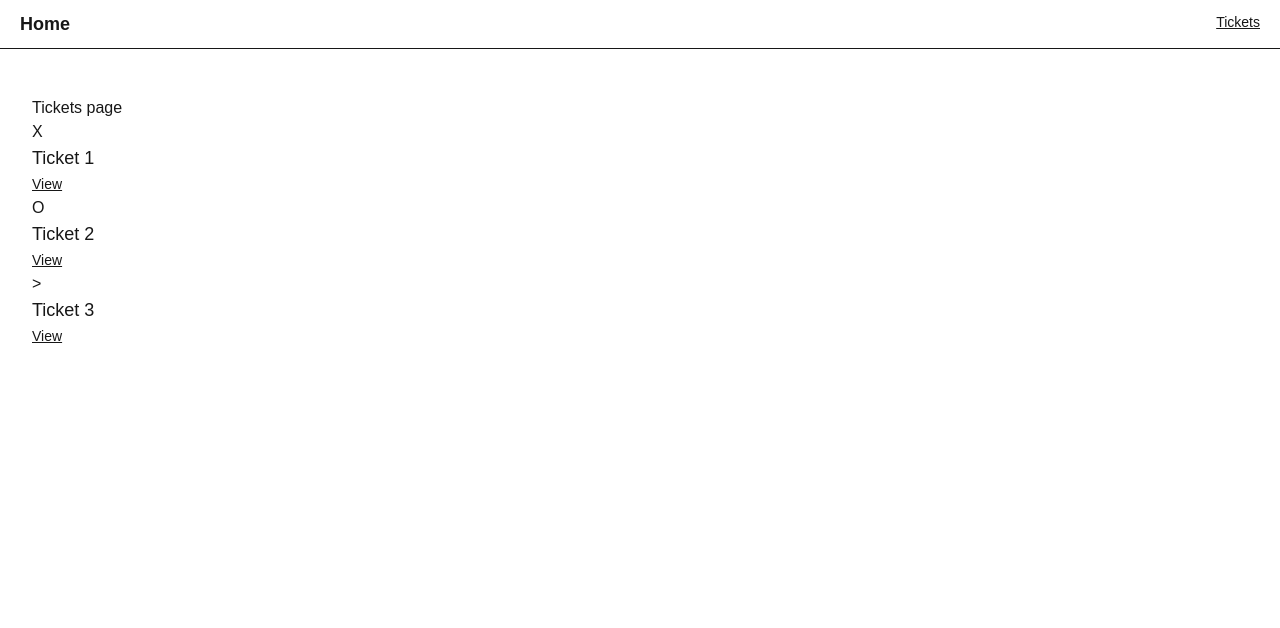
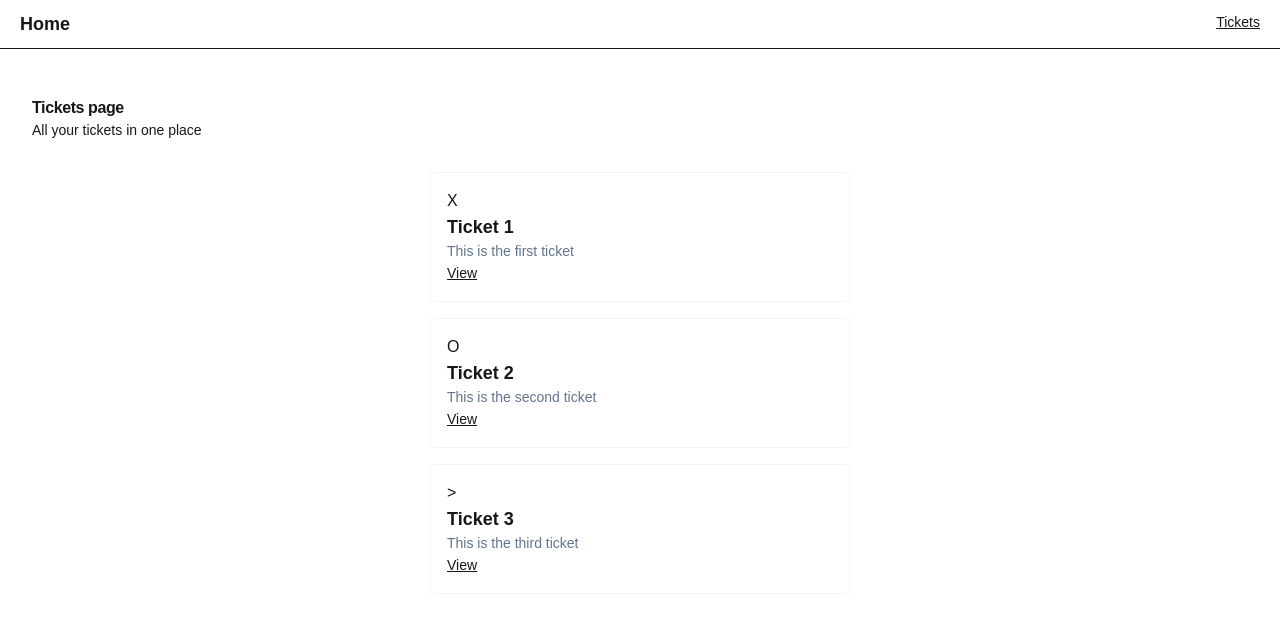
Before and after one commit to illusivesunrae/road-to-next, a Next.js app: page /tickets in a window 1280 px wide. Shown: the top 628 px of the page. Built offline with nearby package versions, Linux system fonts and the light colour scheme.

Commit message:
Updated styling using tailwind utilities

```diff
--- a/src/app/page.tsx
+++ b/src/app/page.tsx
@@ -3,12 +3,17 @@ import { ticketsPath } from "@/paths";
 
 const HomePage = () => {
   return (
-    <div>
-      <h2>Homepage</h2>
+    <div className="flex-1 flex flex-col gap-y-8">
+      <div>
+        <h2 className="text-3-xl font-bold tracking-tight">Homepage</h2>
+        <p className="text-sm text-muted-foreground">Your home place to start</p>
+      </div>
+      <div className="flex-1 flex flex-col items-center">
+        <Link href={ticketsPath()} className="underline">
+          Go to tickets
+        </Link>
+      </div>
 
-      <Link href={ticketsPath()} className="underline">
-        Go to tickets
-      </Link>
     </div>
   );
 }
--- a/src/app/tickets/page.tsx
+++ b/src/app/tickets/page.tsx
@@ -10,15 +10,21 @@ const TICKET_ICONS = {
 
 const TicketsPage = () => {
     return (
+      <div className="flex-1 flex flex-col gap-y-8">
         <div>
-        <h2>Tickets page</h2>
+          <h2 className="text-3-xl font-bold tracking-tight">Tickets page</h2>
+          <p className="text-sm text-muted-foreground">All your tickets in one place</p>
+        </div>
+        <div className="flex-1 flex flex-col items-center gap-y-4">
           {initialTickets.map((ticket) => (
-          <div key={ticket.id}>
+            <div key={ticket.id} className="w-full max-w-[420px] p-4 border border-slate-100 rounded">
               <div>{TICKET_ICONS[ticket.status]}</div>
-            <h3 className="text-lg">{ticket.title}</h3>
+              <h3 className="text-lg font-semibold truncate">{ticket.title}</h3>
+              <p className="text-sm text-slate-500 truncate">{ticket.content}</p>
               <Link href={ticketPath(ticket.id)} className="text-sm underline">View</Link>
             </div>
           ))}
+        </div>
       </div>
     );
   }
```
Lines whose indentation alone changed are shown as unchanged.
